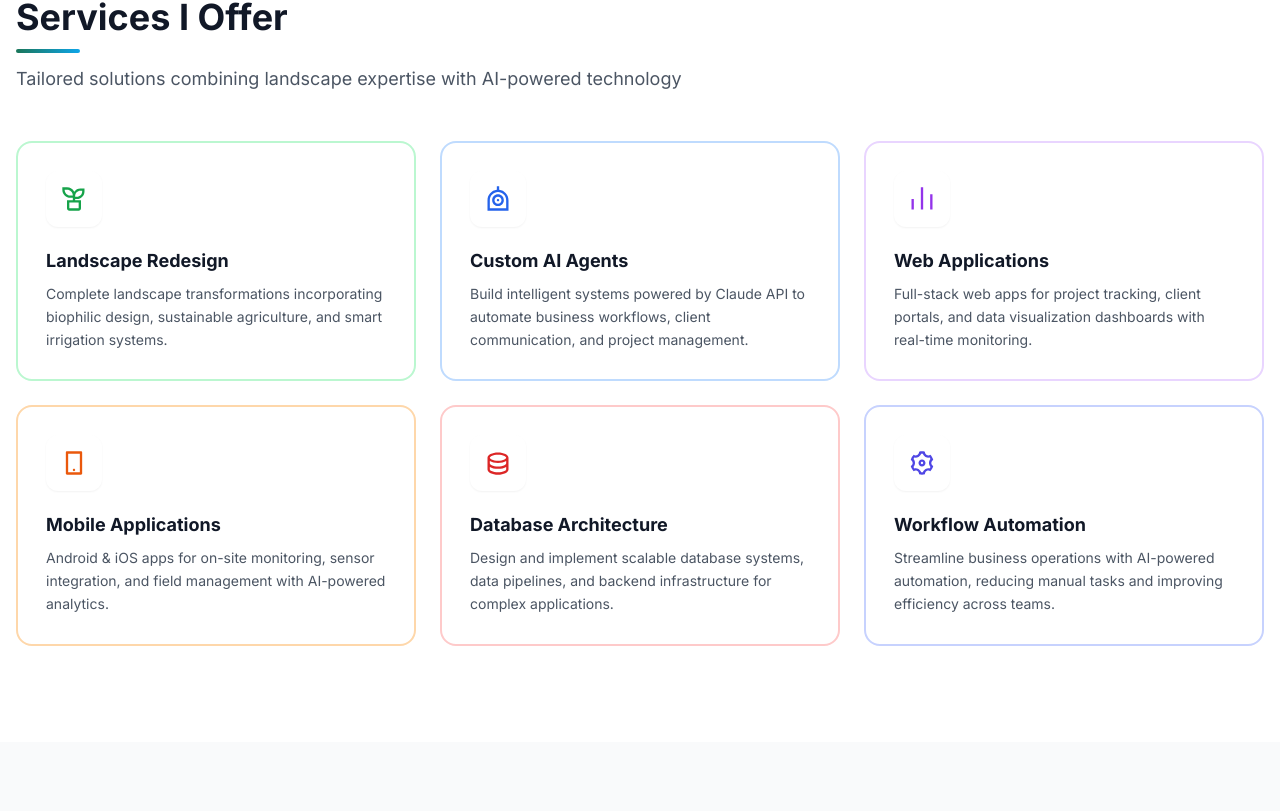
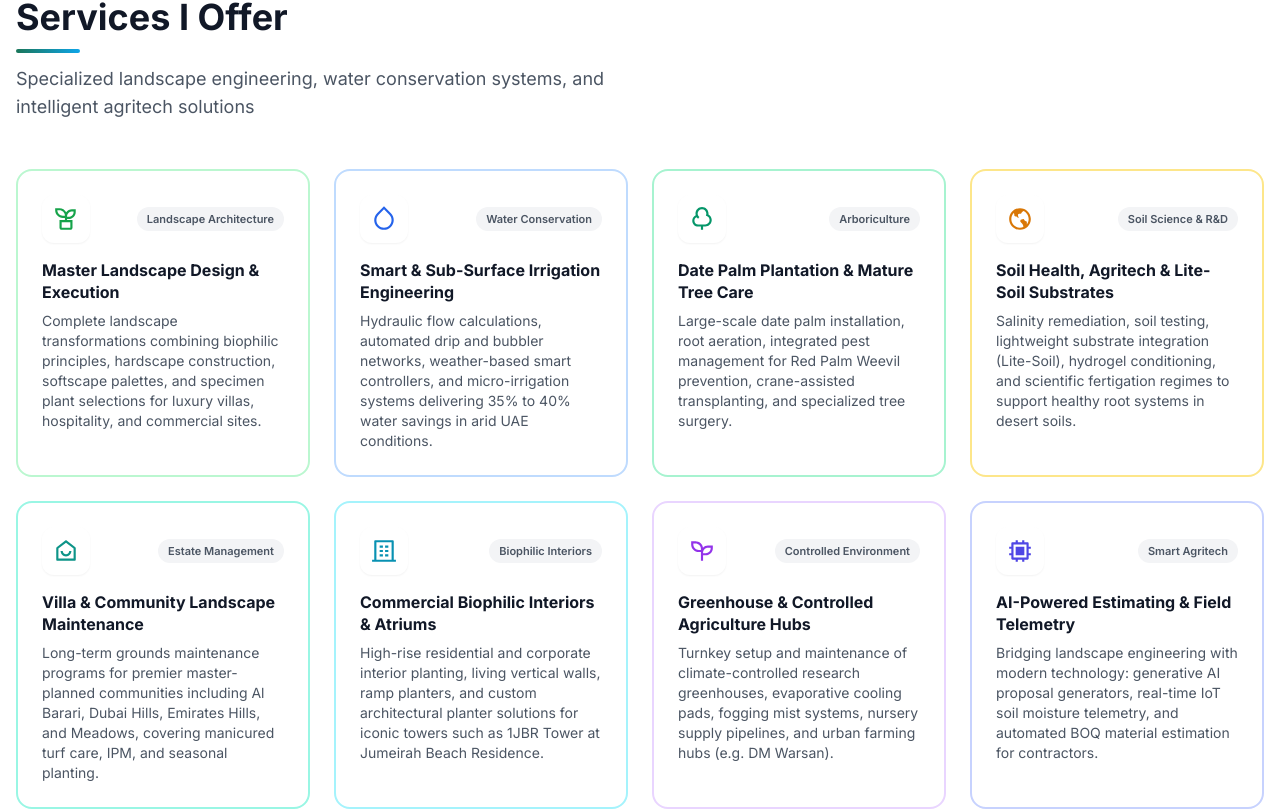
Before and after one commit to Kaiserabbas/portfolio-2027, a React (Vite) app: page / in a window 1280 px wide. Shown: the part 2898-3709 px from the top of the page. Built offline with nearby package versions, Linux system fonts and the light colour scheme.

Commit message:
feat: expand services list

```diff
--- a/src/components/sections/Services.jsx
+++ b/src/components/sections/Services.jsx
@@ -1,62 +1,94 @@
 import {
-  RiPlantLine, RiRobotLine, RiBarChartLine, RiSmartphoneLine,
-  RiDatabase2Line, RiSettings3Line,
+  RiPlantLine,
+  RiDropLine,
+  RiTreeLine,
+  RiEarthLine,
+  RiHomeSmile2Line,
+  RiBuilding4Line,
+  RiSeedlingLine,
+  RiCpuLine,
 } from 'react-icons/ri';
 import { useScrollAnimation } from '../../hooks/useScrollAnimation';
 
 const services = [
   {
     icon: RiPlantLine,
-    title: 'Landscape Redesign',
-    description: 'Complete landscape transformations incorporating biophilic design, sustainable agriculture, and smart irrigation systems.',
+    title: 'Master Landscape Design & Execution',
+    description: 'Complete landscape transformations combining biophilic principles, hardscape construction, softscape palettes, and specimen plant selections for luxury villas, hospitality, and commercial sites.',
+    badge: 'Landscape Architecture',
     color: 'green',
     border: 'border-green-200 dark:border-green-800',
-    iconColor: 'text-green-600',
+    iconColor: 'text-green-600 dark:text-green-400',
     bg: 'hover:bg-green-50 dark:hover:bg-green-900/20',
   },
   {
-    icon: RiRobotLine,
-    title: 'Custom AI Agents',
-    description: 'Build intelligent systems powered by Claude API to automate business workflows, client communication, and project management.',
+    icon: RiDropLine,
+    title: 'Smart & Sub-Surface Irrigation Engineering',
+    description: 'Hydraulic flow calculations, automated drip and bubbler networks, weather-based smart controllers, and micro-irrigation systems delivering 35% to 40% water savings in arid UAE conditions.',
+    badge: 'Water Conservation',
     color: 'blue',
     border: 'border-blue-200 dark:border-blue-800',
-    iconColor: 'text-blue-600',
+    iconColor: 'text-blue-600 dark:text-blue-400',
     bg: 'hover:bg-blue-50 dark:hover:bg-blue-900/20',
   },
   {
-    icon: RiBarChartLine,
-    title: 'Web Applications',
-    description: 'Full-stack web apps for project tracking, client portals, and data visualization dashboards with real-time monitoring.',
+    icon: RiTreeLine,
+    title: 'Date Palm Plantation & Mature Tree Care',
+    description: 'Large-scale date palm installation, root aeration, integrated pest management for Red Palm Weevil prevention, crane-assisted transplanting, and specialized tree surgery.',
+    badge: 'Arboriculture',
+    color: 'emerald',
+    border: 'border-emerald-200 dark:border-emerald-800',
+    iconColor: 'text-emerald-600 dark:text-emerald-400',
+    bg: 'hover:bg-emerald-50 dark:hover:bg-emerald-900/20',
+  },
+  {
+    icon: RiEarthLine,
+    title: 'Soil Health, Agritech & Lite-Soil Substrates',
+    description: 'Salinity remediation, soil testing, lightweight substrate integration (Lite-Soil), hydrogel conditioning, and scientific fertigation regimes to support healthy root systems in desert soils.',
+    badge: 'Soil Science & R&D',
+    color: 'amber',
+    border: 'border-amber-200 dark:border-amber-800',
+    iconColor: 'text-amber-600 dark:text-amber-400',
+    bg: 'hover:bg-amber-50 dark:hover:bg-amber-900/20',
+  },
+  {
+    icon: RiHomeSmile2Line,
+    title: 'Villa & Community Landscape Maintenance',
+    description: 'Long-term grounds maintenance programs for premier master-planned communities including Al Barari, Dubai Hills, Emirates Hills, and Meadows, covering manicured turf care, IPM, and seasonal planting.',
+    badge: 'Estate Management',
+    color: 'teal',
+    border: 'border-teal-200 dark:border-teal-800',
+    iconColor: 'text-teal-600 dark:text-teal-400',
+    bg: 'hover:bg-teal-50 dark:hover:bg-teal-900/20',
+  },
+  {
+    icon: RiBuilding4Line,
+    title: 'Commercial Biophilic Interiors & Atriums',
+    description: 'High-rise residential and corporate interior planting, living vertical walls, ramp planters, and custom architectural planter solutions for iconic towers such as 1JBR Tower at Jumeirah Beach Residence.',
+    badge: 'Biophilic Interiors',
+    color: 'cyan',
+    border: 'border-cyan-200 dark:border-cyan-800',
+    iconColor: 'text-cyan-600 dark:text-cyan-400',
+    bg: 'hover:bg-cyan-50 dark:hover:bg-cyan-900/20',
+  },
+  {
+    icon: RiSeedlingLine,
+    title: 'Greenhouse & Controlled Agriculture Hubs',
+    description: 'Turnkey setup and maintenance of climate-controlled research greenhouses, evaporative cooling pads, fogging mist systems, nursery supply pipelines, and urban farming hubs (e.g. DM Warsan).',
+    badge: 'Controlled Environment',
     color: 'purple',
     border: 'border-purple-200 dark:border-purple-800',
-    iconColor: 'text-purple-600',
+    iconColor: 'text-purple-600 dark:text-purple-400',
     bg: 'hover:bg-purple-50 dark:hover:bg-purple-900/20',
   },
   {
-    icon: RiSmartphoneLine,
-    title: 'Mobile Applications',
-    description: 'Android & iOS apps for on-site monitoring, sensor integration, and field management with AI-powered analytics.',
-    color: 'orange',
-    border: 'border-orange-200 dark:border-orange-800',
-    iconColor: 'text-orange-600',
-    bg: 'hover:bg-orange-50 dark:hover:bg-orange-900/20',
-  },
-  {
-    icon: RiDatabase2Line,
-    title: 'Database Architecture',
-    description: 'Design and implement scalable database systems, data pipelines, and backend infrastructure for complex applications.',
-    color: 'red',
-    border: 'border-red-200 dark:border-red-800',
-    iconColor: 'text-red-600',
-    bg: 'hover:bg-red-50 dark:hover:bg-red-900/20',
-  },
-  {
-    icon: RiSettings3Line,
-    title: 'Workflow Automation',
-    description: 'Streamline business operations with AI-powered automation, reducing manual tasks and improving efficiency across teams.',
+    icon: RiCpuLine,
+    title: 'AI-Powered Estimating & Field Telemetry',
+    description: 'Bridging landscape engineering with modern technology: generative AI proposal generators, real-time IoT soil moisture telemetry, and automated BOQ material estimation for contractors.',
+    badge: 'Smart Agritech',
     color: 'indigo',
     border: 'border-indigo-200 dark:border-indigo-800',
-    iconColor: 'text-indigo-600',
+    iconColor: 'text-indigo-600 dark:text-indigo-400',
     bg: 'hover:bg-indigo-50 dark:hover:bg-indigo-900/20',
   },
 ];
@@ -65,27 +97,38 @@ export default function Services() {
   const { ref, isVisible } = useScrollAnimation();
 
   return (
-    <section className="py-24 px-4 bg-white dark:bg-gray-950">
+    <section id="services" className="py-24 px-4 bg-white dark:bg-gray-950">
       <div className="max-w-7xl mx-auto">
         <div ref={ref} className={`fade-up ${isVisible ? 'visible' : ''} mb-12`}>
           <h2 className="section-title mb-3">Services I Offer</h2>
           <p className="text-gray-600 dark:text-gray-400 text-lg max-w-2xl">
-            Tailored solutions combining landscape expertise with AI-powered technology
+            Specialized landscape engineering, water conservation systems, and intelligent agritech solutions
           </p>
         </div>
 
-        <div className="grid md:grid-cols-2 lg:grid-cols-3 gap-6">
-          {services.map(({ icon: Icon, title, description, border, iconColor, bg }, i) => (
+        <div className="grid md:grid-cols-2 lg:grid-cols-4 gap-6">
+          {services.map(({ icon: Icon, title, description, badge, border, iconColor, bg }, i) => (
             <div
               key={title}
-              className={`border-2 ${border} rounded-2xl p-7 ${bg} transition-all duration-300 hover:-translate-y-1 hover:shadow-lg cursor-default group`}
-              style={{ animationDelay: `${i * 100}ms` }}
+              className={`border-2 ${border} rounded-2xl p-6 ${bg} transition-all duration-300 hover:-translate-y-1 hover:shadow-lg cursor-default group flex flex-col justify-between`}
+              style={{ animationDelay: `${i * 70}ms` }}
             >
-              <div className={`w-14 h-14 rounded-xl flex items-center justify-center bg-white dark:bg-gray-900 shadow-sm mb-5 group-hover:scale-110 transition-transform duration-300`}>
-                <Icon size={28} className={iconColor} />
+              <div>
+                <div className="flex items-center justify-between mb-4">
+                  <div className={`w-12 h-12 rounded-xl flex items-center justify-center bg-white dark:bg-gray-900 shadow-sm group-hover:scale-110 transition-transform duration-300`}>
+                    <Icon size={26} className={iconColor} />
+                  </div>
+                  <span className="text-[11px] font-semibold px-2.5 py-1 rounded-full bg-gray-100 dark:bg-gray-800 text-gray-600 dark:text-gray-300">
+                    {badge}
+                  </span>
+                </div>
+                <h3 className="text-base font-bold mb-2 text-gray-900 dark:text-white leading-snug">
+                  {title}
+                </h3>
+                <p className="text-gray-600 dark:text-gray-400 text-xs sm:text-sm leading-relaxed">
+                  {description}
+                </p>
               </div>
-              <h3 className="text-lg font-bold mb-2 text-gray-900 dark:text-white">{title}</h3>
-              <p className="text-gray-600 dark:text-gray-400 text-sm leading-relaxed">{description}</p>
             </div>
           ))}
         </div>
```
